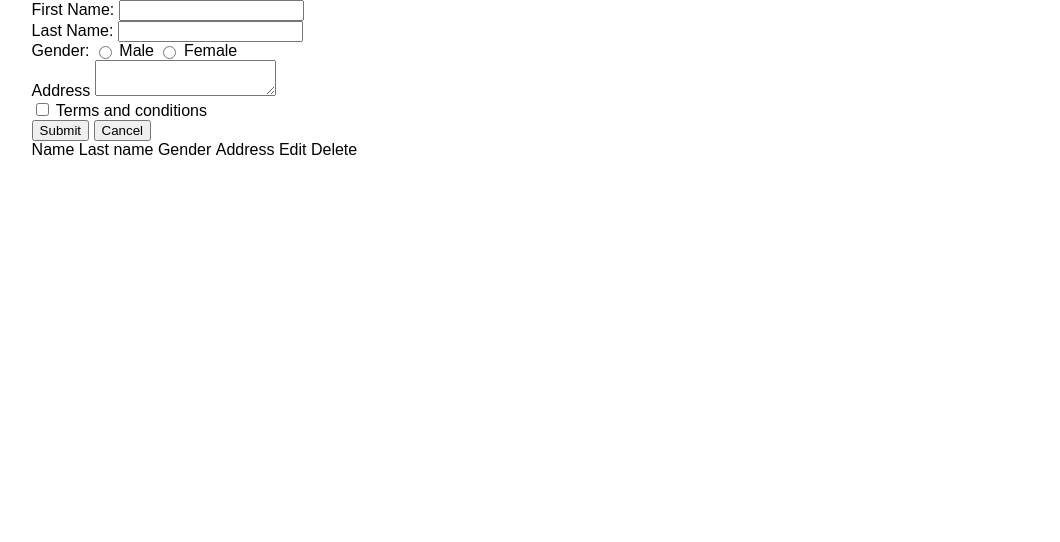
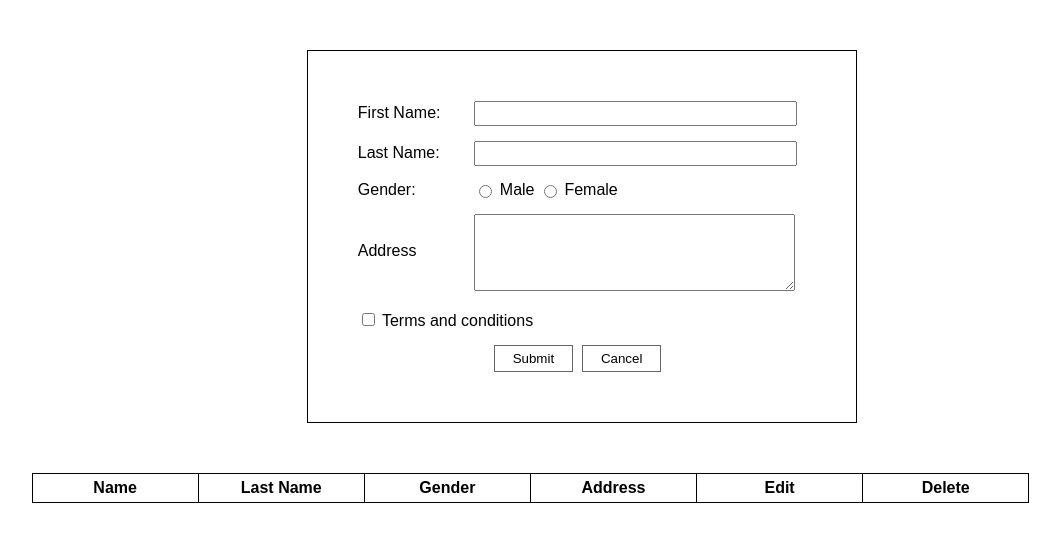
Before and after one commit to dpriyankaprdxn/curdoperation, a plain HTML site: page index.html in a window 1280 px wide. Shown: the whole page, without its empty margins (58-1118 px from the left). Drawn offline with Linux system fonts and the light colour scheme; files whose address does not match are found by name.

Commit message:
adding script file

```diff
--- a/assets/css/style.css
+++ b/assets/css/style.css
@@ -119,14 +119,75 @@ li {
 /*=================================
   main styling starts here
 =================================*/
+.form-container {
+  box-sizing: border-box;
+  width: 50%;
+  padding: 50px;
+  border:1px solid #000;
+  margin: 50px auto;
+}
 
+.form-group {
+  width: 100%;
+  margin-bottom: 15px;
+}
 
+.form-group .textname {
+  width: 50%;
+  padding: 3px 19% 3px 2%;
+}
 
+label {
+  width: 25%;
+  display: inline-block;
+}
 
+.form-group textarea {
+  width: 65%;
+  padding: 5px 4% 40px 2%;
+  margin-left: 26%;
+}
 
+ .form-container .form-group:nth-child(4) {  position: relative; }
 
+ .form-container .form-group:nth-child(4) label {
+  position: absolute;
+  top: 35%;
+ }
 
+.form-control {
+  display: flex;
+  justify-content: center;
+}
 
+.form-control input {
+  padding: 5px 4%;
+  border:1px solid #666;
+  margin-right: 2%;
+  background-color:  #fff;
+}
+
+ul {
+  display: flex;
+  flex-wrap: wrap;
+}
+
+.heading li {
+  border-top:1px solid #000;
+  font-weight: bold;
+  text-transform: capitalize;
+}
+
+li {
+  width: 15%;
+  border: 1px solid #000;
+  border-top:none;
+  border-left: none;
+  text-align: center;
+  padding: 5px 0;
+}
+
+li:first-child { border-left:1px solid #000; }
 /*=================================
   main styling ends here
 =================================*/
--- a/assets/js/script.js
+++ b/assets/js/script.js
@@ -1,3 +1,7 @@
 /* Author:
 
 */
+
+var reset=document.getElementById("cancel");
+
+reset.addEventListener('click',function(){ document.querySelector(".form").reset();});
--- a/index.html
+++ b/index.html
@@ -25,11 +25,11 @@
             <form action="#FIXME" method="post" class="form">
               <div class="form-group">
                 <label>First Name:</label>
-                <input type="text" name="fname" id="fname" >
+                <input type="text" name="fname" id="fname" class="textname" >
               </div>
               <div class="form-group">
                 <label>Last Name:</label>
-                <input type="text" name="lname" id="lname">
+                <input type="text" name="lname" id="lname" class="textname" >
               </div>
               <div class="form-group">
                 <label>Gender:</label>
@@ -56,7 +56,7 @@
       </section>
       <section class="output">
         <div class="wrapper">
-          <ul>
+          <ul class="heading">
             <li>Name</li>
             <li>Last name</li>
             <li>Gender</li>
@@ -64,8 +64,8 @@
             <li>Edit</li>
             <li>Delete</li>
           </ul>
-          <ul class="result-ul">
-          </ul>
+          <div class="result">
+        </div>
         </div>
       </section>
     </main>
```
